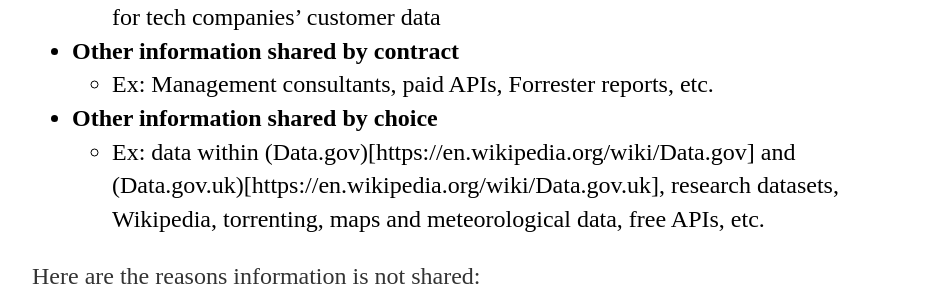
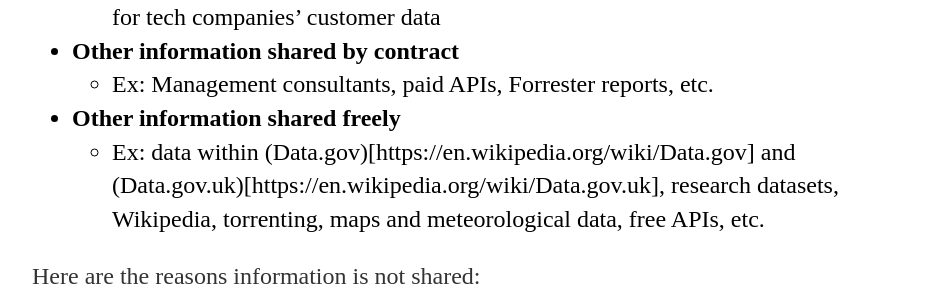
Before and after one commit to curiousest/curiousest.github.io, a Jekyll site: the page built from _posts/2016-12-22-privacy-is-a-tragedy-of-the-commons.md, in a window 1280 px wide and 900 px high, scrolled down 1816 px. Shown: the part 155-455 px from the top of the window, without its empty margins (160-1103 px from the left). Built offline with Jekyll 4.4.1, drawn with Linux system fonts in a browser that asks for light colours.

Commit message:
Update 2016-12-22-privacy-is-a-tragedy-of-the-commons.md

```diff
--- a/_posts/2016-12-22-privacy-is-a-tragedy-of-the-commons.md
+++ b/_posts/2016-12-22-privacy-is-a-tragedy-of-the-commons.md
@@ -49,7 +49,7 @@ Here are the ways information is shared:
   * Examples are limited: Knowledge of others breaking the law, government demands for tech companies' customer data
 * **Other information shared by contract**
   * Ex: Management consultants, paid APIs, Forrester reports, etc.
-* **Other information shared by choice**
+* **Other information shared freely**
   * Ex: data within (Data.gov)[https://en.wikipedia.org/wiki/Data.gov] and (Data.gov.uk)[https://en.wikipedia.org/wiki/Data.gov.uk], research datasets, Wikipedia, torrenting, maps and meteorological data, free APIs, etc.
 
 Here are the reasons information is not shared:
```
